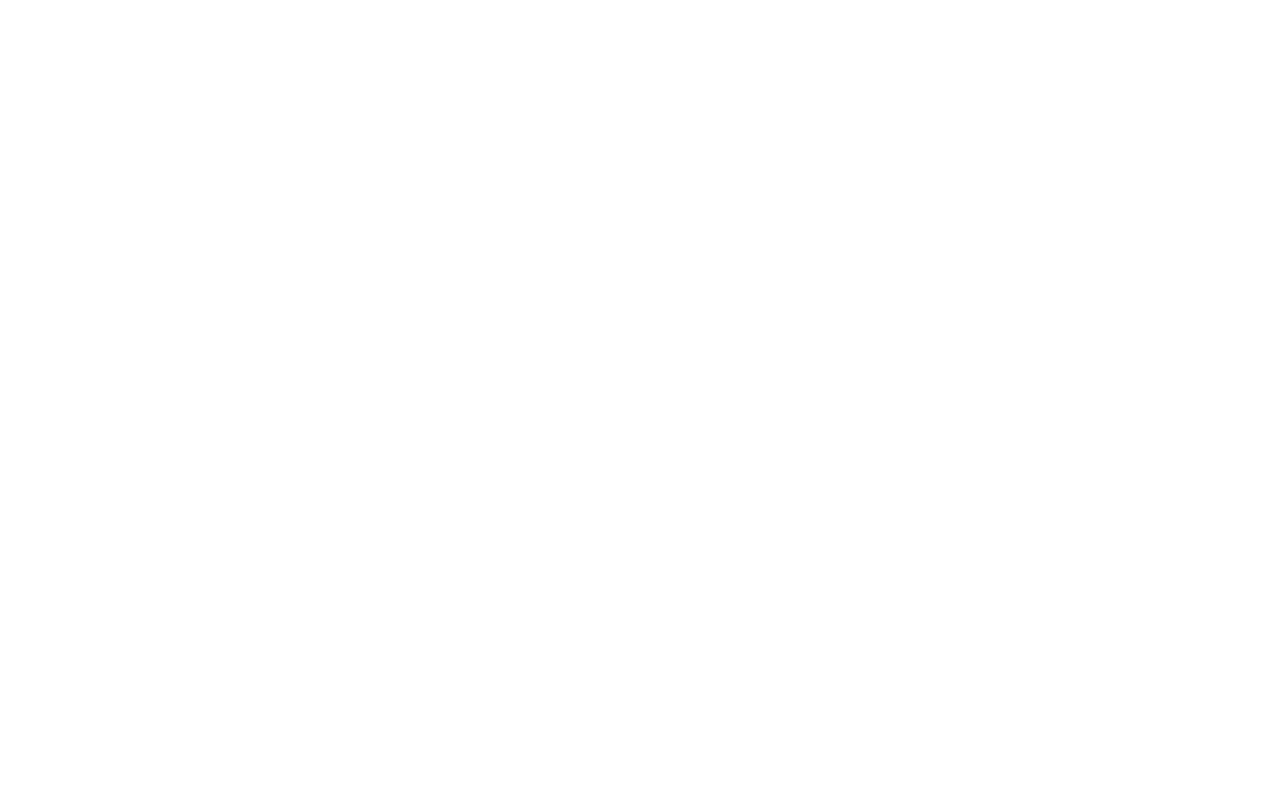
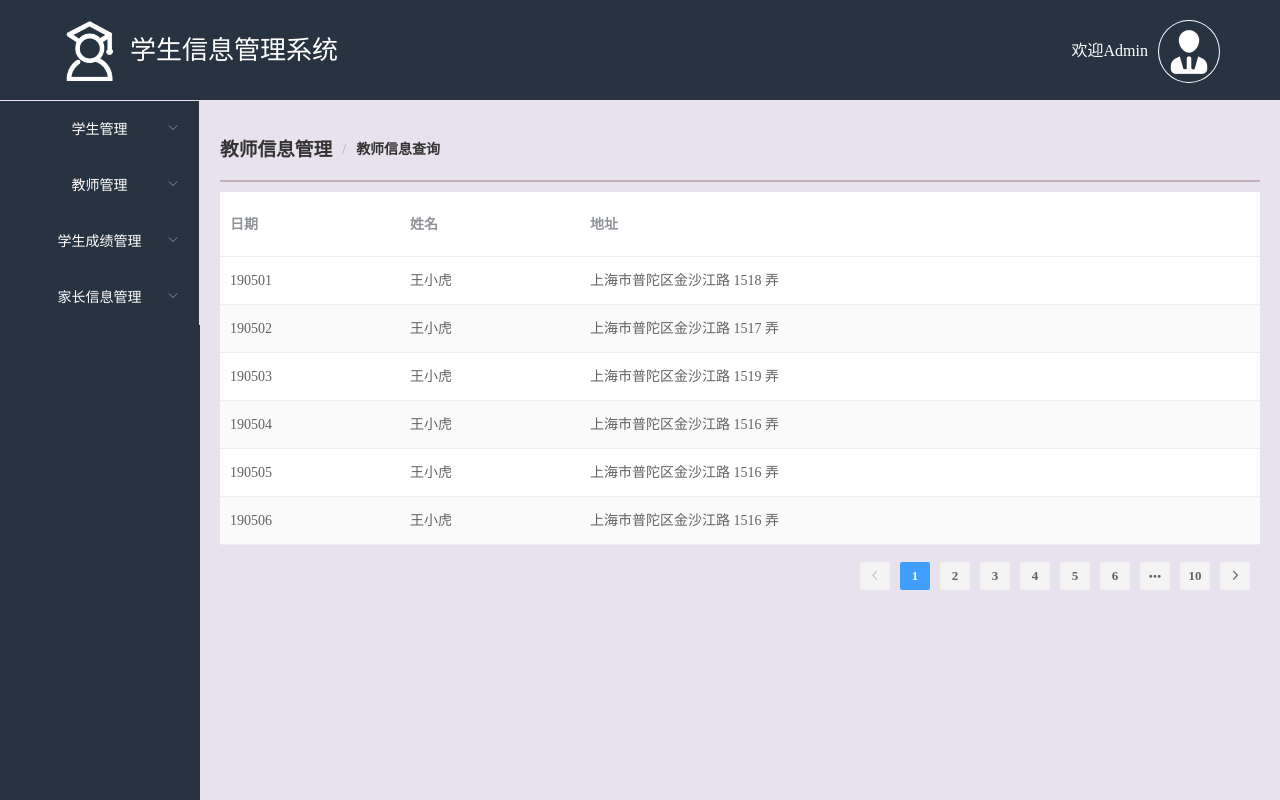
Before and after one commit to oneninezerofive/StudentMSystem, a Vue app: page /#/home/TeacherManage in a window 1280 px wide. Built offline with nearby package versions, Linux system fonts and the light colour scheme.

Commit message:
8.7搭建express

```diff
--- a/src/components/Nav.vue
+++ b/src/components/Nav.vue
@@ -26,8 +26,8 @@
           <span>教师管理</span>
         </template>
         <el-menu-item-group>
-          <el-menu-item index="2-1">添加教师</el-menu-item>
-          <el-menu-item index="2-2">查询教师信息</el-menu-item>
+          <el-menu-item index="AddTeacher">添加教师</el-menu-item>
+          <el-menu-item index="TeacherManage">查询教师信息</el-menu-item>
         </el-menu-item-group>
       </el-submenu>
 
--- a/src/router.js
+++ b/src/router.js
@@ -5,6 +5,8 @@
 Vue.use(Router)
 import Main from './views/ele/Main.vue'
 import StudentManage from './views/ele/StudentManage.vue'
+import AddTeacher from './views/ele/AddTeacher.vue'
+import TeacherManage from './views/ele/TeacherManage.vue'
 
 export default new Router({
   routes: [{
@@ -20,6 +22,16 @@
       path: 'StudentManage',
       name: 'StudentManage',
       component: StudentManage
+    }, {
+      //
+      path: 'AddTeacher',
+      name: 'AddTeacher',
+      component: AddTeacher
+    }, {
+      //
+      path: 'TeacherManage',
+      name: 'TeacherManage',
+      component: TeacherManage
     }]
   }, {
     //重定向
--- /dev/null
+++ b/src/views/ele/AddTeacher.vue
@@ -0,0 +1,71 @@
+<template>
+  <el-main>
+        <!-- 头部 -->
+        <div class="allheader">
+        <h1>教师信息管理</h1>
+        <span class="mianbaoqie">/</span>
+        <span>添加教师信息</span>
+        </div>
+
+        <!-- 输入区域 -->
+        <template>
+            <p class="test" v-for="index in 5" :key="index">
+                姓名：<el-input v-model="input" placeholder="请输入姓名" style="width:500px"></el-input>
+            </p>
+        </template>
+
+   </el-main>
+</template>
+
+
+<script>
+export default {
+  data() {
+    return {
+        input: ''
+    };
+  }
+};
+</script>
+
+
+
+<style scoped>
+.allheader {
+  height: 60px;
+  border-bottom: 2px solid #c4aeba;
+  margin-bottom: 10px;
+}
+.allheader h1 {
+  float: left;
+  line-height: 60px;
+}
+.allheader span {
+  float: left;
+  line-height: 60px;
+  margin-left: 10px;
+  font-size: 14px;
+  font-weight: bold;
+}
+
+.mianbaoqie {
+  color: #bbb;
+  font-size: 12x;
+}
+
+.pages {
+  float: right;
+  margin-top: 15px;
+}
+
+/* 输入区域样式 */
+.el-input .el-input__inner{
+    width: 300px;
+}
+.el-main{
+    line-height: 0px;
+}
+.test{
+    margin-bottom: 20px;
+}
+</style>
--- /dev/null
+++ b/src/views/ele/TeacherManage.vue
@@ -0,0 +1,110 @@
+<template>
+  <el-main>
+    <!-- 头部 -->
+    <div class="allheader">
+      <h1>教师信息管理</h1>
+      <span class="mianbaoqie">/</span>
+      <span>教师信息查询</span>
+    </div>
+
+    <!-- 表格区域 -->
+    <template>
+      <!-- biaoge盒子不要删   里面的内容可以替换 -->
+      <div class="biaoge">
+        <el-table :data="tableData" stripe style="width: 100%">
+          <el-table-column prop="xuehao" label="日期" width="180"></el-table-column>
+          <el-table-column prop="name" label="姓名" width="180"></el-table-column>
+          <el-table-column prop="address" label="地址"></el-table-column>
+        </el-table>
+      </div>
+    </template>
+
+    <!-- 分页 -->
+    <el-pagination background layout="prev, pager, next" :total="100" class="pages"></el-pagination>
+  </el-main>
+</template>
+
+
+<script>
+export default {
+  data() {
+    return {
+      tableData: [
+        {
+          xuehao: "190501",
+          name: "王小虎",
+          address: "上海市普陀区金沙江路 1518 弄"
+        },
+        {
+          xuehao: "190502",
+          name: "王小虎",
+          address: "上海市普陀区金沙江路 1517 弄"
+        },
+        {
+          xuehao: "190503",
+          name: "王小虎",
+          address: "上海市普陀区金沙江路 1519 弄"
+        },
+        {
+          xuehao: "190504",
+          name: "王小虎",
+          address: "上海市普陀区金沙江路 1516 弄"
+        },
+        {
+          xuehao: "190505",
+          name: "王小虎",
+          address: "上海市普陀区金沙江路 1516 弄"
+        },
+        {
+          xuehao: "190506",
+          name: "王小虎",
+          address: "上海市普陀区金沙江路 1516 弄"
+        }
+      ]
+    };
+  }
+};
+</script>
+
+
+
+<style>
+.allheader {
+  height: 60px;
+  border-bottom: 2px solid #c4aeba;
+  margin-bottom: 10px;
+}
+.allheader h1 {
+  float: left;
+  line-height: 60px;
+}
+.allheader span {
+  float: left;
+  line-height: 60px;
+  margin-left: 10px;
+  font-size: 14px;
+  font-weight: bold;
+}
+
+.mianbaoqie {
+  color: #bbb;
+  font-size: 12x;
+}
+
+.pages {
+  float: right;
+  margin-top: 15px;
+}
+
+/* 表格样式 */
+.el-table .warning-row {
+  background: oldlace;
+}
+
+.el-table .success-row {
+  background: #f0f9eb;
+}
+.biaoge {
+  line-height: 40px;
+}
+</style>
```
Also changed, not shown: src/elements/index.js (+5 -3 lines).
